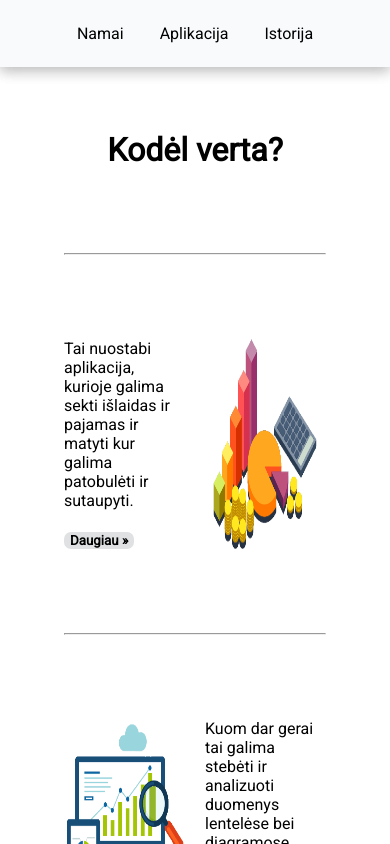
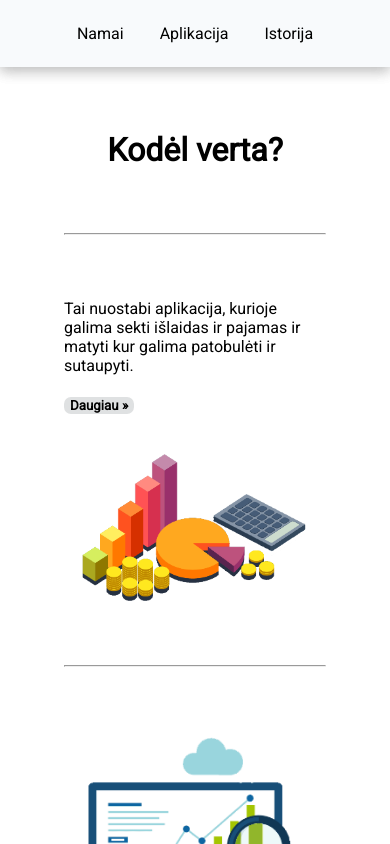
Before and after one commit to ModestasKr/Springfield-NPP, a React (Create React App) app in the folder frontend/: page /home/history in a window 390 px wide. Shown: the top 844 px of the page. Built offline with nearby package versions, Linux system fonts and the light colour scheme.

Commit message:
added new

```diff
--- a/frontend/src/App.js
+++ b/frontend/src/App.js
@@ -19,7 +19,7 @@ function App() {
         <Routes>
           <Route path="/application" element={<Application />} />
           <Route path="/history" element={<History />} />
-          <Route path="/home" element={<Home />} />
+          <Route path="/" element={<Home />} />
           <Route path="/home/application" element={<Home />} />
           <Route path="/home/history" element={<Home />} />
         </Routes>
--- a/frontend/src/components/Application/Form.js
+++ b/frontend/src/components/Application/Form.js
@@ -4,6 +4,8 @@ import { useForm } from "react-hook-form";
 // Component API
 import { createUserIncome } from "../../api/libraries/apiLibraries";
 import { createUserExpenses } from "../../api/libraries/apiLibraries";
+// Hooks
+
 // Components
 import Balance from "./Balance";
 // Style
@@ -58,10 +60,10 @@ function Form() {
               // console.log(e.target[e.target.selectedIndex].value);
             }}
             {...register("accounting", {
-              required: "This is requires",
+              required: "Įvestyje neparinkti duomenys",
             })}
           >
-            <option value="" disabled>
+            <option value="" select="true">
               Pasirinkti
             </option>
             <option value="income">Pajamos</option>
@@ -72,10 +74,10 @@ function Form() {
           <label>Kategorijos</label>
           <select
             {...register("category", {
-              required: "This is requires",
+              required: "Įvestyje neparinkti duomenys",
             })}
           >
-            <option value="" disabled>
+            <option value="" select="true">
               Pasirinkti
             </option>
             <option value="Food and Drinks">Maistas ir gėrimai</option>
@@ -97,6 +99,7 @@ function Form() {
 
           <input
             placeholder="Parašykite suma"
+            type="number"
             step="0.01"
             {...register("amount", {
               required: "Įvestyje nesuvesti duomenys",
@@ -117,7 +120,12 @@ function Form() {
           <p className="error">{errors.amount?.message}</p>
 
           <label>Data</label>
-          <input type="date" min="2021-01-01" max="2041-01-01" />
+          <input
+            type="date"
+            min="2021-01-01"
+            max="2041-01-01"
+            defaultValue={new Date().toISOString().substr(0, 10)}
+          />
           <button className="Form-btn" type="submit">
             Pridėti
           </button>
--- a/frontend/src/components/history/History.js
+++ b/frontend/src/components/history/History.js
@@ -82,8 +82,6 @@ function History() {
           <th>Kategorija</th>
           <th>Data</th>
           <th></th>
-          <th>Kategorijos</th>
-          <th>Data</th>
         </tr>
       </thead>
       <tbody>{userIncomeExpenses}</tbody>
--- a/frontend/src/components/page/Navigation.js
+++ b/frontend/src/components/page/Navigation.js
@@ -9,7 +9,7 @@ function Navigation() {
     <nav className="Nav-container">
       <ul className="Nav-links">
         <li>
-          <Link to="/home">Namai</Link>
+          <Link to="/">Namai</Link>
         </li>
         <li>
           <Link to="/application">Aplikacija</Link>
--- a/frontend/src/components/page/style/Home.css
+++ b/frontend/src/components/page/style/Home.css
@@ -1,19 +1,21 @@
-@media screen and (max-width: 25rem) {
-  .Home-container {
+@media screen and (max-width: 35rem) {
+  .Home-body-2,
+  .Home-body-1 {
     display: flex;
     flex-direction: column;
+    flex-wrap: nowrap;
     gap: 20px;
+    margin: 4em;
+    justify-items: stretch;
+    align-items: stretch;
   }
 }
 
-.Home-body-1,
-.Home-body-2 {
+.Home-body-2,
+.Home-body-1 {
   margin: 4em;
-  display: grid;
-  grid-column-gap: 20px;
-  grid-template-columns: 1fr 1fr;
-  justify-items: stretch;
-  align-items: stretch;
+  display: flex;
+  gap: 40px;
 }
 
 .Home-body-information {
@@ -24,7 +26,6 @@
 }
 
 img {
-  width: 25rem;
   display: block;
   max-width: 100%;
 }
```
